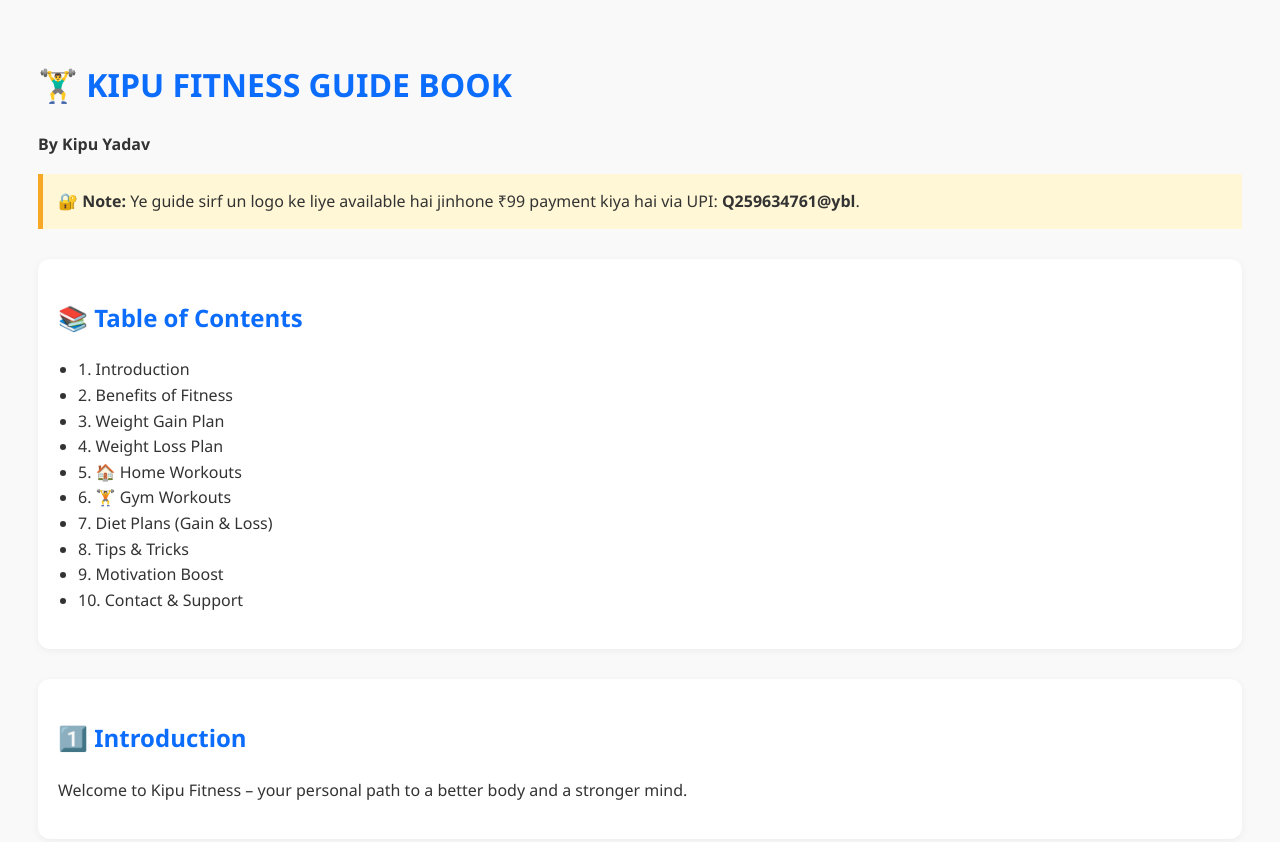
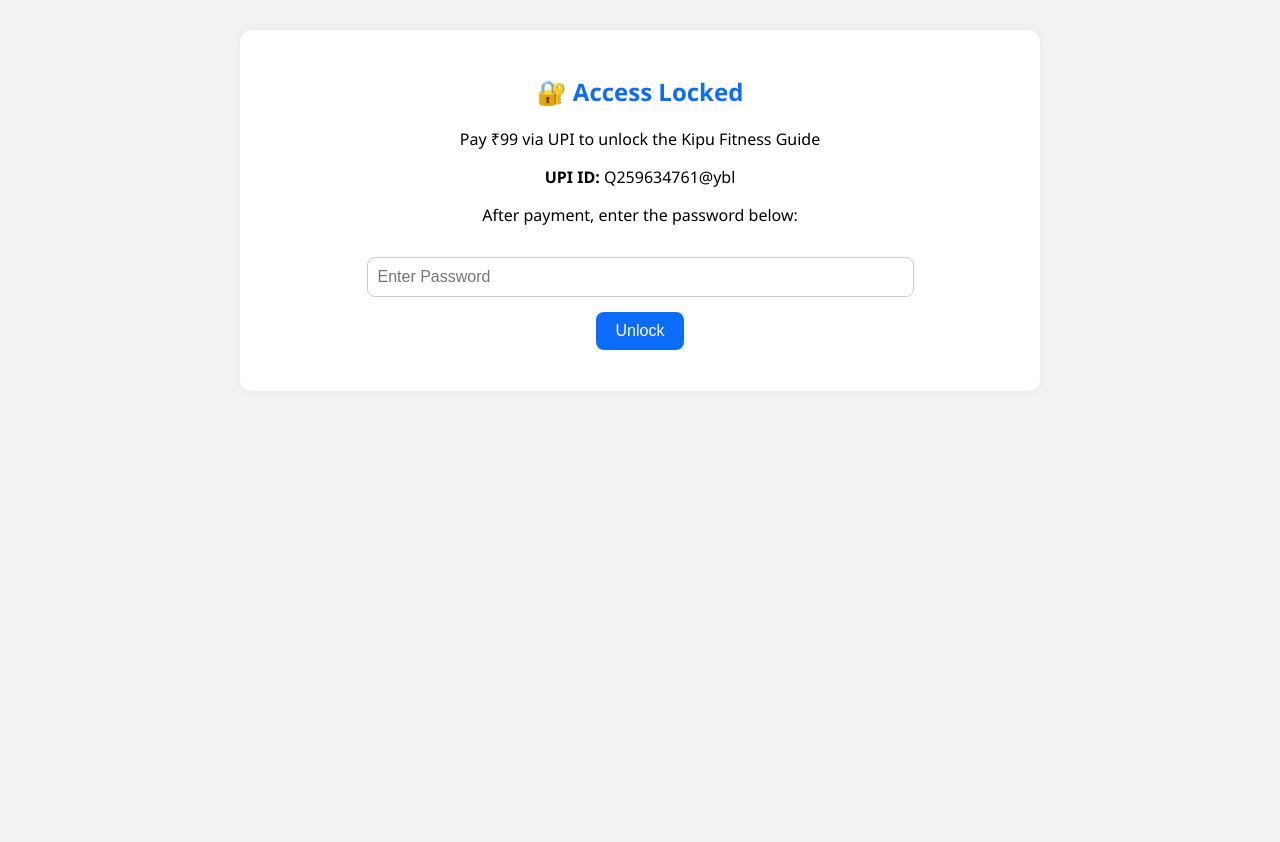
Before and after one commit to KipuYadav/Kipu-Yadav, a plain HTML site: page index.html in a window 1280 px wide. Shown: the top 842 px of the page. After the commit the page ends 800 px from the top, so only its background shows below. Drawn offline with Linux system fonts and the light colour scheme.

Commit message:
Update index.html

```diff
--- a/index.html
+++ b/index.html
@@ -3,27 +3,56 @@
 <head>
   <meta charset="UTF-8" />
   <meta name="viewport" content="width=device-width, initial-scale=1.0"/>
-  <title>Kipu Fitness Guide Book</title>
+  <title>Kipu Fitness Guide</title>
   <style>
     body {
       font-family: 'Segoe UI', sans-serif;
-      background-color: #f9f9f9;
-      color: #333;
+      background-color: #f2f2f2;
+      margin: 0;
+      padding: 0;
+    }
+    .lock-screen, .main-content {
+      display: none;
       padding: 30px;
-      line-height: 1.6;
+      max-width: 800px;
+      margin: auto;
+    }
+    .lock-screen.active, .main-content.active {
+      display: block;
+    }
+    .lock-box {
+      background: #fff;
+      padding: 25px;
+      border-radius: 12px;
+      box-shadow: 0 0 10px rgba(0,0,0,0.05);
+      text-align: center;
+    }
+    input[type="password"] {
+      padding: 10px;
+      width: 70%;
+      margin: 15px 0;
+      border-radius: 8px;
+      border: 1px solid #ccc;
+      font-size: 16px;
+    }
+    button {
+      padding: 10px 20px;
+      background: #0c6dfd;
+      color: white;
+      border: none;
+      border-radius: 8px;
+      font-size: 16px;
+      cursor: pointer;
     }
     h1, h2 {
       color: #0c6dfd;
     }
     .section {
-      margin-bottom: 30px;
       background: #fff;
       padding: 20px;
+      margin: 20px 0;
       border-radius: 12px;
       box-shadow: 0 2px 8px rgba(0,0,0,0.05);
-    }
-    ul {
-      padding-left: 20px;
     }
     table {
       width: 100%;
@@ -38,12 +67,6 @@
     th {
       background-color: #f0f0f0;
     }
-    .note {
-      background: #fff7d6;
-      border-left: 5px solid #f9a825;
-      padding: 15px;
-      margin-bottom: 30px;
-    }
     blockquote {
       font-style: italic;
       color: #555;
@@ -55,12 +78,24 @@
 </head>
 <body>
 
+  <!-- 🔒 LOCK SCREEN -->
+  <div class="lock-screen active">
+    <div class="lock-box">
+      <h2>🔐 Access Locked</h2>
+      <p>Pay ₹99 via UPI to unlock the Kipu Fitness Guide</p>
+      <p><strong>UPI ID:</strong> Q259634761@ybl</p>
+      <p>After payment, enter the password below:</p>
+      <input type="password" id="passwordInput" placeholder="Enter Password">
+      <br>
+      <button onclick="checkPassword()">Unlock</button>
+      <p id="error" style="color: red;"></p>
+    </div>
+  </div>
+
+  <!-- 🏋️ MAIN CONTENT -->
+  <div class="main-content" id="guide">
     <h1>🏋️‍♂️ KIPU FITNESS GUIDE BOOK</h1>
     <p><strong>By Kipu Yadav</strong></p>
-
-  <div class="note">
-    <strong>🔐 Note:</strong> Ye guide sirf un logo ke liye available hai jinhone ₹99 payment kiya hai via UPI: <strong>Q259634761@ybl</strong>.
-  </div>
 
     <div class="section">
       <h2>📚 Table of Contents</h2>
@@ -71,17 +106,14 @@
         <li>4. Weight Loss Plan</li>
         <li>5. 🏠 Home Workouts</li>
         <li>6. 🏋️ Gym Workouts</li>
-      <li>7. Diet Plans (Gain & Loss)</li>
+        <li>7. Diet Plans</li>
         <li>8. Tips & Tricks</li>
         <li>9. Motivation Boost</li>
         <li>10. Contact & Support</li>
       </ul>
     </div>
 
-  <div class="section">
-    <h2>1️⃣ Introduction</h2>
-    <p>Welcome to Kipu Fitness – your personal path to a better body and a stronger mind.</p>
-  </div>
+    <div class="section"><h2>1️⃣ Introduction</h2><p>Welcome to Kipu Fitness – your personal path to a better body and a stronger mind.</p></div>
 
     <div class="section">
       <h2>2️⃣ Benefits of Fitness</h2>
@@ -104,10 +136,10 @@
       </ul>
       <h3>💪 Sample Day:</h3>
       <ul>
-      <li><strong>Breakfast:</strong> Oats + Banana + Peanut Butter</li>
-      <li><strong>Lunch:</strong> Rice + Dal + Paneer</li>
-      <li><strong>Snacks:</strong> Dry Fruits + Banana Shake</li>
-      <li><strong>Dinner:</strong> Roti + Veggies + Curd</li>
+        <li>Breakfast: Oats + Banana + Peanut Butter</li>
+        <li>Lunch: Rice + Dal + Paneer</li>
+        <li>Snacks: Dry Fruits + Banana Shake</li>
+        <li>Dinner: Roti + Veggies + Curd</li>
       </ul>
     </div>
 
@@ -121,15 +153,15 @@
       </ul>
       <h3>💪 Sample Day:</h3>
       <ul>
-      <li><strong>Breakfast:</strong> Sprouts + Boiled Egg</li>
-      <li><strong>Lunch:</strong> Brown Rice + Veggies</li>
-      <li><strong>Snacks:</strong> Green Tea + Fruits</li>
-      <li><strong>Dinner:</strong> Light Soup + Salad</li>
+        <li>Breakfast: Sprouts + Boiled Egg</li>
+        <li>Lunch: Brown Rice + Veggies</li>
+        <li>Snacks: Green Tea + Fruits</li>
+        <li>Dinner: Light Soup + Salad</li>
       </ul>
     </div>
 
     <div class="section">
-    <h2>5️⃣ 🏠 Home Workout Plan (No Equipment)</h2>
+      <h2>5️⃣ 🏠 Home Workout Plan</h2>
       <table>
         <tr><th>Day</th><th>Workout</th></tr>
         <tr><td>1</td><td>Jumping Jacks – 3x30, Pushups – 3x10</td></tr>
@@ -157,12 +189,43 @@
     </div>
 
     <div class="section">
-    <h2>7️⃣ Diet Plans (PDF Available after Payment)</h2>
-    <p>🔓 Unlock exclusive weight gain & weight loss meal plans (PDF) after payment.</p>
+      <h2>7️⃣ Diet Plans</h2>
+      <p>Exclusive PDF meal plans available after payment via UPI: Q259634761@ybl</p>
     </div>
 
     <div class="section">
       <h2>8️⃣ Tips & Tricks</h2>
       <ul>
         <li>✅ Sleep 7-8 hrs daily</li>
-      <li>✅
+        <li>✅ Stay hydrated (3–4 L water)</li>
+        <li>✅ Be consistent – no magic pill!</li>
+        <li>✅ Track your progress weekly</li>
+      </ul>
+    </div>
+
+    <div class="section">
+      <h2>9️⃣ Motivation Boost</h2>
+      <blockquote>“Fitness is not about being better than someone else. It’s about being better than you used to be.” – Kipu 💪</blockquote>
+    </div>
+
+    <div class="section">
+      <h2>🔟 Contact & Support</h2>
+      <p>📧 Email: kripalsultania@gmail.com<br>
+         📲 Instagram DM: @kripalsultania</p>
+    </div>
+  </div>
+
+  <!-- JS to handle password -->
+  <script>
+    function checkPassword() {
+      const input = document.getElementById("passwordInput").value;
+      if (input === "FITWITHKIPU") {
+        document.querySelector(".lock-screen").classList.remove("active");
+        document.getElementById("guide").classList.add("active");
+      } else {
+        document.getElementById("error").innerText = "❌ Wrong password. Try again.";
+      }
+    }
+  </script>
+</body>
+</html>
```
Lines whose indentation alone changed are shown as unchanged.
